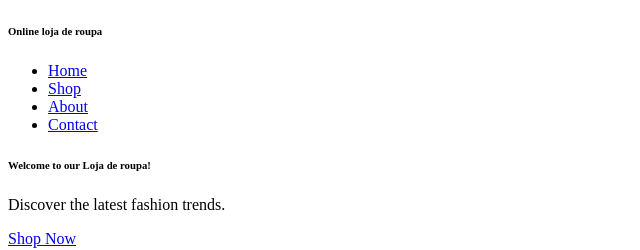
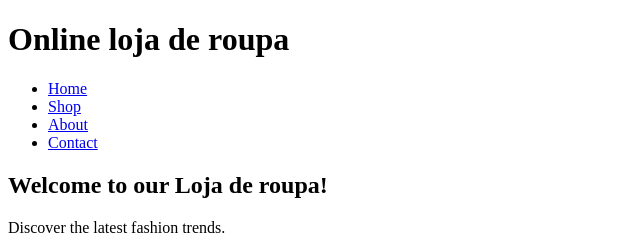
Before and after one commit to migarcanjo/migarcanjo.github.io, a plain HTML site: page index.html in a window 1280 px wide. Shown: the top 250 px of the page, without its empty margins (0-640 px from the left). Drawn offline with Linux system fonts and the light colour scheme.

Commit message:
Update index.html

```diff
--- a/index.html
+++ b/index.html
@@ -6,7 +6,7 @@
 </head>
 <body>
     <header>
-        <h6>Online loja de roupa</h6>
+        <h1>Online loja de roupa</h1>
         <nav>
             <ul>
                 <li><a href="#">Home</a></li>
@@ -18,7 +18,7 @@
     </header>
 
     <section id="banner">
-        <h6>Welcome to our Loja de roupa!</h6>
+        <h2>Welcome to our Loja de roupa!</h2>
         <p>Discover the latest fashion trends.</p>
         <a href="#" class="btn">Shop Now</a>
     </section>
```
